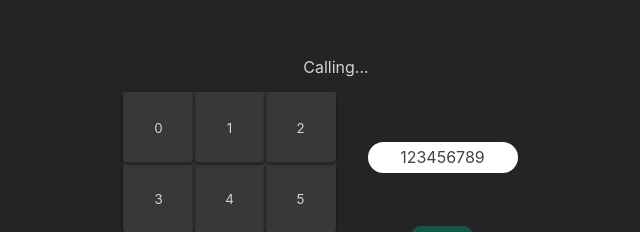
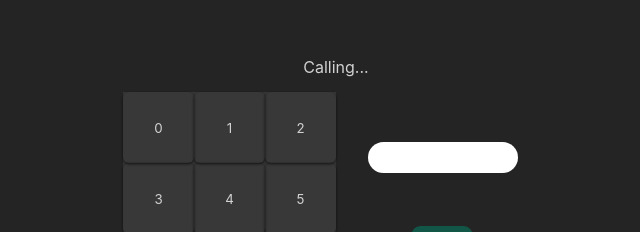
Before and after one commit to oriolraventosc/202209-w4ch3-oriol-raventos, a React (Create React App) app: page / in a window 1280 px wide. Shown: the part 191-423 px from the top of the page, without its empty margins (304-944 px from the left). Built offline with nearby package versions, Linux system fonts and the light colour scheme.

Commit message:
Create call button component and modify functions to add an delete

```diff
--- /dev/null
+++ b/src/components/ActionsCallButton/ActionsCallButton.tsx
@@ -0,0 +1,8 @@
+const ActionsCallButton = (): JSX.Element => {
+  return (
+    <a href="index.html" className="call">
+      Call
+    </a>
+  );
+};
+export default ActionsCallButton;
--- a/src/components/ActionsNumberToCall/ActionsNumberToCall.tsx
+++ b/src/components/ActionsNumberToCall/ActionsNumberToCall.tsx
@@ -1,8 +1,8 @@
-import numbersInterface from "../../data/types";
+import { useContext } from "react";
+import NumbersContext from "../../context/phoneContext";
 
-const ActionsNumberToCall = ({
-  usedNumbers,
-}: numbersInterface): JSX.Element => {
-  return <span className="number">{usedNumbers.join("")}</span>;
+const ActionsNumberToCall = (): JSX.Element => {
+  const { usedNumbers } = useContext(NumbersContext);
+  return <span className="number">{usedNumbers}</span>;
 };
 export default ActionsNumberToCall;
--- a/src/components/App/App.tsx
+++ b/src/components/App/App.tsx
@@ -1,5 +1,6 @@
 import Keyboard from "../Keyboard/Keyboard";
 import ActionsNumberToCall from "../ActionsNumberToCall/ActionsNumberToCall";
+import ActionsCallButton from "../ActionsCallButton/ActionsCallButton";
 
 const App = (): JSX.Element => {
   return (
@@ -8,13 +9,8 @@ const App = (): JSX.Element => {
       <main className="phone">
         <Keyboard />
         <div className="actions">
-          <ActionsNumberToCall
-            usedNumbers={[1, 2, 3, 4, 5, 6, 7, 8, 9]}
-            number={0}
-          />
-          <a href="index.html" className="call">
-            Call
-          </a>
+          <ActionsNumberToCall />
+          <ActionsCallButton />
           <a href="index.html" className="hang active">
             Hang
           </a>
--- a/src/components/Keyboard/Keyboard.tsx
+++ b/src/components/Keyboard/Keyboard.tsx
@@ -1,18 +1,26 @@
 import numbers from "../../data/numbers";
+import phoneContext from "../../context/phoneContext";
+import { useContext } from "react";
 
 const Keyboard = (): JSX.Element => {
+  const { addNumbers, deleteNumbers } = useContext(phoneContext);
+
   return (
     <div className="keyboard-container">
       <ol className="keyboard">
         {numbers.map((number, index) => {
           return (
             <li key={index}>
-              <button className="key">{number}</button>
+              <button className="key" onClick={() => addNumbers(number)}>
+                {number}
+              </button>
             </li>
           );
         })}
         <li>
-          <button className="key big">delete</button>
+          <button className="key big" onClick={() => deleteNumbers()}>
+            delete
+          </button>
         </li>
       </ol>
     </div>
--- a/src/context/PhoneContextProveidor.tsx
+++ b/src/context/PhoneContextProveidor.tsx
@@ -11,11 +11,21 @@ const PhoneContextProveidor = ({
   const [number] = useState([]);
   let [usedNumbers, nextNumber] = useState<number[]>([]);
 
-  const addNumbers = () => {
-    nextNumber(usedNumbers);
+  const addNumbers = (numberClicked: number) => {
+    if (usedNumbers.length === 9) {
+      return;
+    }
+    nextNumber([...usedNumbers, numberClicked]);
   };
+
+  const deleteNumbers = () => {
+    nextNumber((usedNumbers = []));
+  };
+
   return (
-    <NumbersContext.Provider value={{ number, usedNumbers, addNumbers }}>
+    <NumbersContext.Provider
+      value={{ number, usedNumbers, addNumbers, deleteNumbers }}
+    >
       {children}
     </NumbersContext.Provider>
   );
--- a/src/context/phoneContext.ts
+++ b/src/context/phoneContext.ts
@@ -4,7 +4,8 @@ import NumbersInterface from "../data/types";
 interface numbersContextStructure {
   number: NumbersInterface[];
   usedNumbers: number[];
-  addNumbers: () => void;
+  addNumbers: (numberClicked: number) => void;
+  deleteNumbers: () => void;
 }
 
 const NumbersContext = createContext<numbersContextStructure>(
--- a/src/data/types.ts
+++ b/src/data/types.ts
@@ -1,6 +1,6 @@
 interface numbersInterface {
-  number: number;
-  usedNumbers: number[];
+  number?: number;
+  usedNumbers?: number[];
 }
 
 export default numbersInterface;
```
